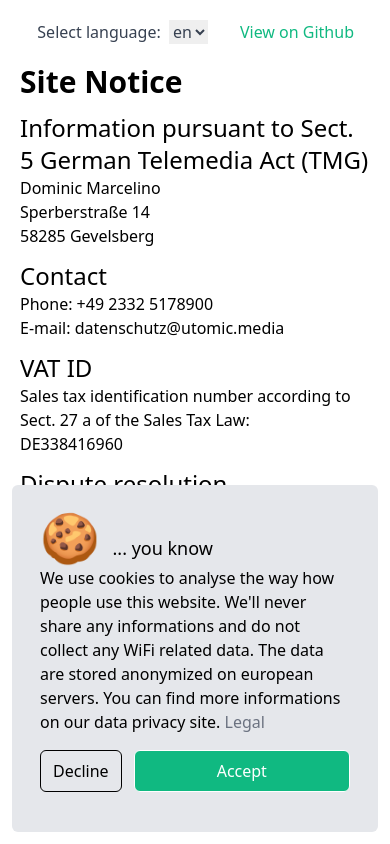
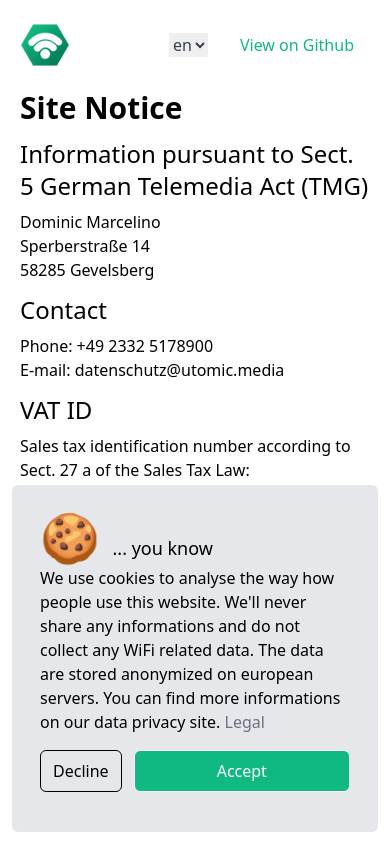
Before and after one commit to utomic-media/share-wifi-cool, a Vue app: page /legal in a window 390 px wide. Built offline with nearby package versions, Linux system fonts and the light colour scheme.

Commit message:
mobile optimisation

```diff
--- a/src/components/LocaleSelection.vue
+++ b/src/components/LocaleSelection.vue
@@ -1,6 +1,6 @@
 <template>
   <div class="locale-changer py-2 px-4">
-    <label for="language-selection" class="text-gray-700 mr-1">
+    <label for="language-selection" class="text-gray-700 mr-1 hidden sm:inline">
       {{ $t('theHeader.selectLanguage') }}:
     </label>
     <select
--- a/src/components/core/TheHeader.vue
+++ b/src/components/core/TheHeader.vue
@@ -1,5 +1,15 @@
 <template>
-  <nav class="flex flex-wrap flex-row justify-end px-5 my-3">
+  <nav class="flex flex-wrap flex-row justify-between items-center px-5 my-5 sm:my-7">
+    <router-link :to="{name: 'Home'}" class="flex flex-row items-center">
+      <img
+        src="/img/icons/apple-touch-icon-60x60.png"
+        alt="Share Wifi Cool - Share as a QR code"
+        width="50"
+        height="50"
+      >
+      <h2 class="ml-3 hidden sm:block">Share WiFi</h2>
+    </router-link>
+    <div class="flex flex-row">
       <LocaleSelection />
       <a
         href="https://github.com/utomic-media/share-wifi-cool"
@@ -9,6 +19,7 @@
       >
         {{ $t('theHeader.viewOnGithub') }}
       </a>
+    </div>
   </nav>
 </template>
 
--- a/src/styles/main.scss
+++ b/src/styles/main.scss
@@ -13,6 +13,12 @@
 
   h2 {
     @apply text-2xl;
+    @apply mb-2;
+  }
+
+  h3 {
+    @apply text-xl;
+    @apply mb-1;
   }
 
   p {
--- a/src/views/Home.vue
+++ b/src/views/Home.vue
@@ -1,7 +1,7 @@
 <template>
   <div>
     <h1>{{ $t("pages.home.title") }}</h1>
-    <p>{{ $t("pages.home.description") }}</p>
+    <p class="my-3 sm:my-5">{{ $t("pages.home.description") }}</p>
     <WiFiCard />
 
     <h2 class="mt-12">FAQ</h2>
```
Lines whose indentation alone changed are shown as unchanged.
